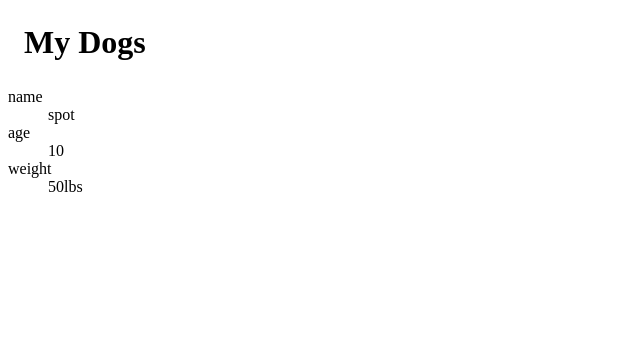
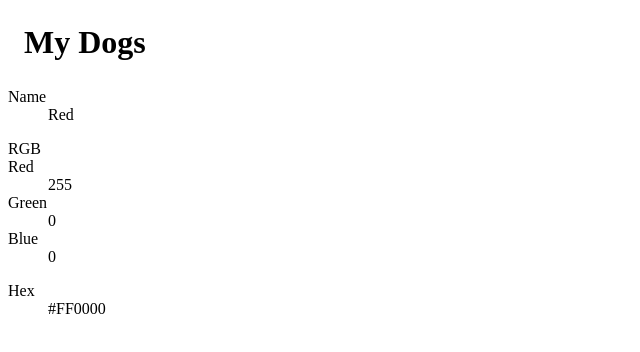
Before and after one commit to jwmcconnell/intro-react, a React app: page / in a window 1280 px wide. Shown: the top 352 px of the page, without its empty margins (0-640 px from the left). Built offline with nearby package versions, Linux system fonts and the light colour scheme.

Commit message:
Make color component.

```diff
--- a/src/components/App.js
+++ b/src/components/App.js
@@ -1,12 +1,12 @@
 import React from 'react';
 import Header from './Header';
-import Dog from './Dog';
+import Color from './Color';
 
 export default function App() {
   return (
     <>
       <Header />
-      <Dog />
+      <Color />
     </>
   );
 }
--- /dev/null
+++ b/src/components/Color.js
@@ -0,0 +1,34 @@
+import React from 'react';
+
+export default function Color() {
+  const color = {
+    name: 'Red',
+    rgb: {
+      red: 255,
+      green: 0,
+      blue: 0
+    },
+    hex: '#FF0000'
+  };
+
+  return (
+    <>
+      <dl>
+        <dt>Name</dt>
+        <dd>{color.name}</dd>
+
+        <dl>RGB
+          <dt>Red</dt>
+          <dd>{color.rgb.red}</dd>
+          <dt>Green</dt>
+          <dd>{color.rgb.green}</dd>
+          <dt>Blue</dt>
+          <dd>{color.rgb.blue}</dd>
+        </dl>
+
+        <dt>Hex</dt>
+        <dd>{color.hex}</dd>
+      </dl>
+    </>
+  );
+}
--- a/src/components/Dog.js
+++ /dev/null
@@ -1,25 +0,0 @@
-import React from 'react';
-
-export default function Dog() {
-  const dog = {
-    name: 'spot',
-    age: 10,
-    weight: '50lbs'
-  };
-
-  const fields = Object.keys(dog)
-    .map(key => {
-      return (
-        <>
-          <dt>{key}</dt>
-          <dd>{dog[key]}</dd>
-        </>
-      );
-    });
-
-  return (
-    <dl>
-      {fields}
-    </dl>
-  );
-}
```
